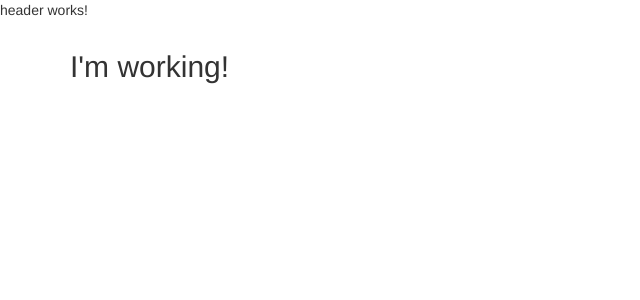
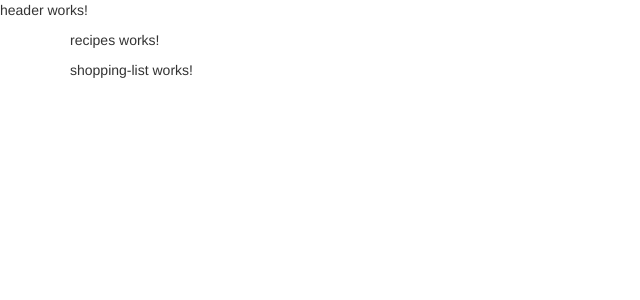
Before and after one commit to PatrickBoyn/angular-course-project, an Angular app: page / in a window 1280 px wide. Shown: the top 300 px of the page, without its empty margins (0-640 px from the left). Built offline with nearby package versions, Linux system fonts and the light colour scheme.

Commit message:
Added the components to the app module.

```diff
--- a/src/app/app.component.html
+++ b/src/app/app.component.html
@@ -2,7 +2,8 @@
 <div class="container">
   <div class="row">
     <div class="col-md-12">
-      <h2>I'm working!</h2>
+      <app-recipes></app-recipes>
+      <app-shopping-list></app-shopping-list>
     </div>
   </div>
 </div>
```
